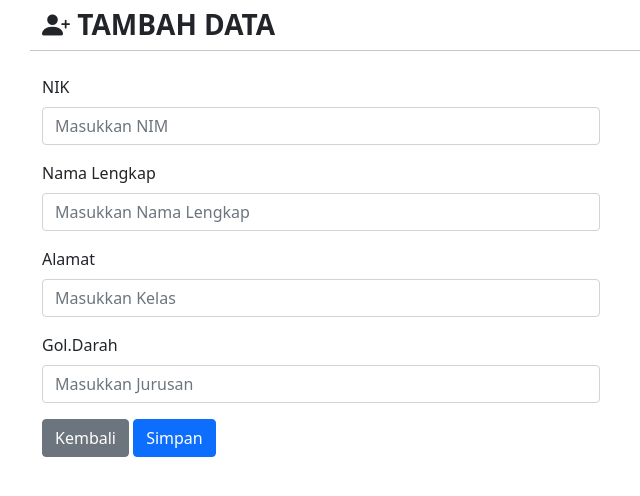
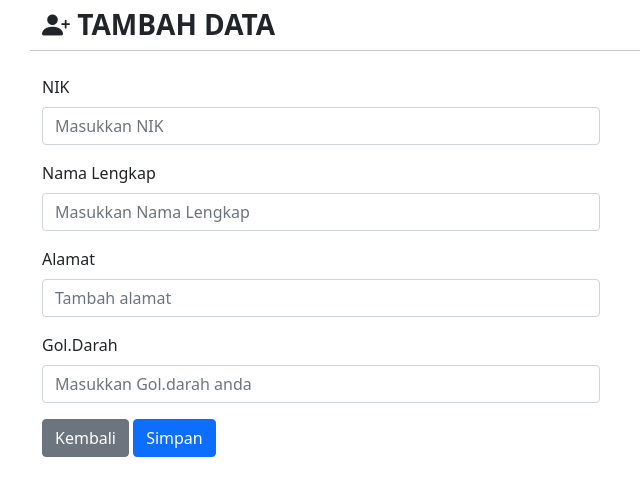
Before and after one commit to Erlangga28/Assignment_KI, a PHP site: page /addData.php in a window 1280 px wide. Shown: the part 56-552 px from the top of the page, without its empty margins (40-680 px from the left). Run offline with PHP 8.4, Linux system fonts and the light colour scheme; a user stored in the database is signed in; some libraries are stand-ins or nearby versions.

Commit message:
change add data

```diff
--- a/Resource/addData.php
+++ b/Resource/addData.php
@@ -82,20 +82,20 @@ if (isset($_POST['simpan'])) {
             <div class="col-md">
                 <form action="" method="post" enctype="multipart/form-data">
                     <div class="mb-3">
-                        <label for="nim" class="form-label">NIK </label>
-                        <input type="number" class="form-control w-50" id="nis" placeholder="Masukkan NIM" min="1" name="nim" autocomplete="off" required>
+                        <label for="nik" class="form-label">NIK </label>
+                        <input type="number" class="form-control w-50" id="nik" placeholder="Masukkan NIK" min="1" name="nik" autocomplete="off" required>
                     </div>
                     <div class="mb-3">
                         <label for="nama" class="form-label">Nama Lengkap</label>
                         <input type="text" class="form-control form-control-md w-50" id="nama" placeholder="Masukkan Nama Lengkap" name="nama" autocomplete="off" required>
                     </div>
                     <div class="mb-3">
-                        <label for="kelas" class="form-label">Alamat</label>
-                        <input type="text" class="form-control w-50" id="kelas" placeholder="Masukkan Kelas" name="kelas" autocomplete="off" required>
+                        <label for="alamat" class="form-label">Alamat</label>
+                        <input type="text" class="form-control w-50" id="alamat" placeholder="Tambah alamat" name="alamat" autocomplete="off" required>
                     </div>
                     <div class="mb-3">
-                        <label for="jurusan" class="form-label">Gol.Darah</label>
-                        <input type="text" class="form-control w-50" id="jurusan" placeholder="Masukkan Jurusan" name="jurusan" autocomplete="off" required>
+                        <label for="gol.darah" class="form-label">Gol.Darah</label>
+                        <input type="text" class="form-control w-50" id="gol.darah" placeholder="Masukkan Gol.darah anda" name="gol.darah" autocomplete="off" required>
                     </div>
 
                     <a href="index.php" class="btn btn-secondary">Kembali</a>
```
